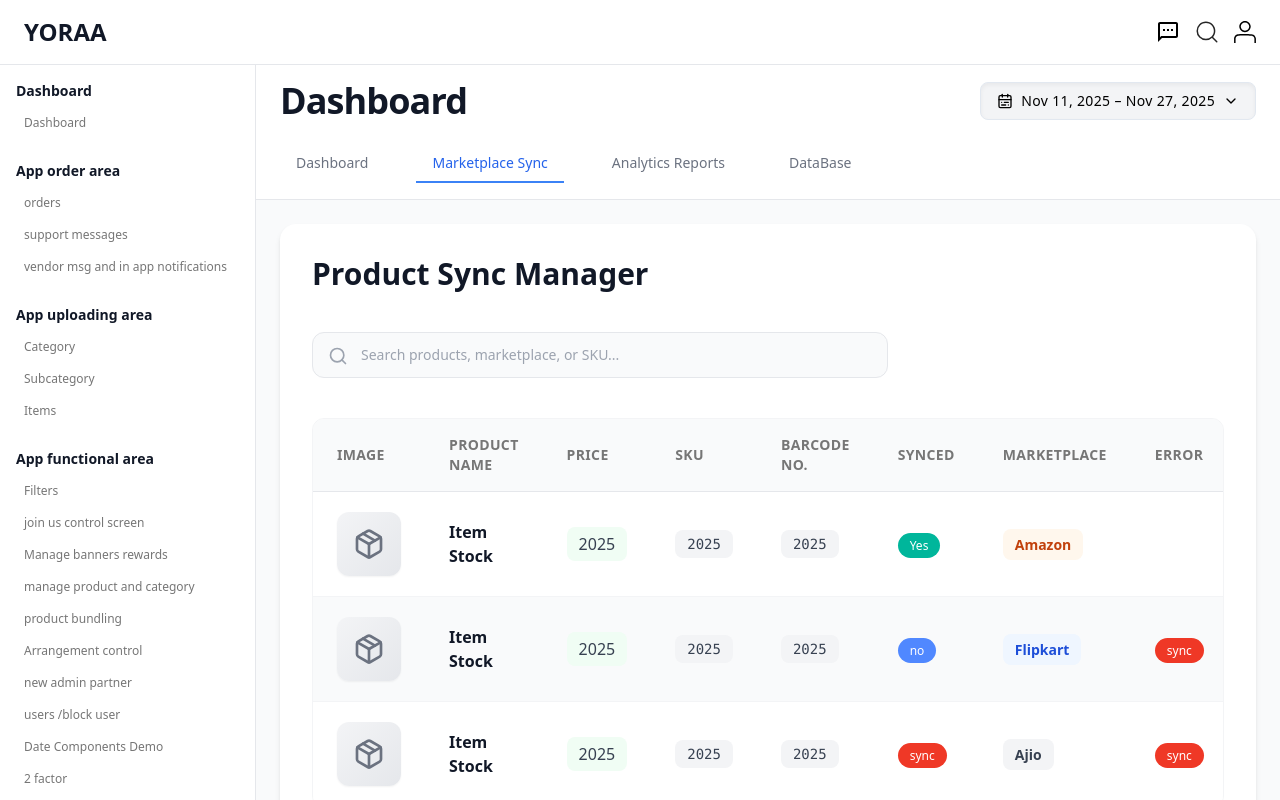
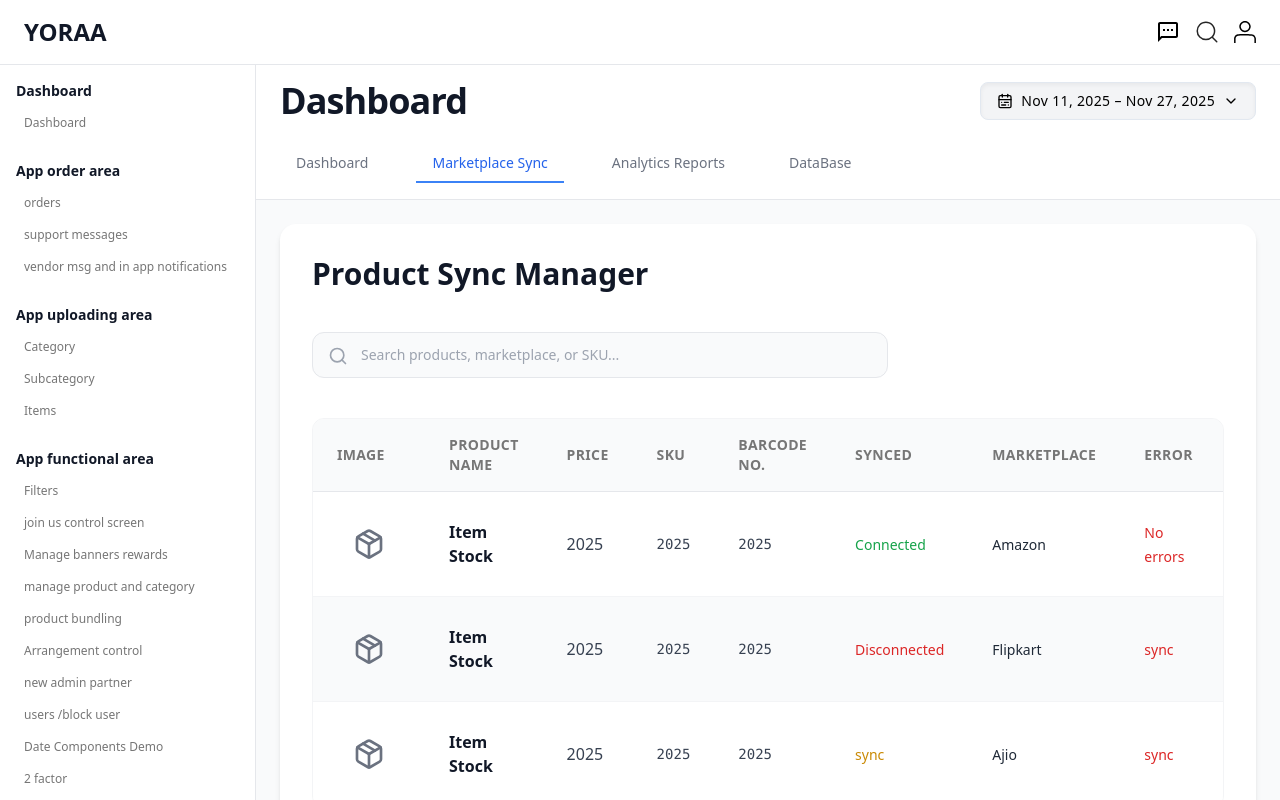
Before and after one commit to rithikmahajan/admin-front-end-backendend-integration, a React (Vite) app: page /database in a window 1280 px wide. Both pictures are taken after a click on the button "Marketplace Sync". Shown: the top 800 px of the page. Built offline with nearby package versions, Linux system fonts and the light colour scheme.

Commit message:
added functionality and improved marketplace sync

```diff
--- a/src/pages/dashboard.jsx
+++ b/src/pages/dashboard.jsx
@@ -120,20 +120,6 @@ const DATE_RANGE_OPTIONS = [
 ];
 
 const TIME_PERIODS = ["07 Days", "30 Days", "6 Months", "7 Days"];
-const MONTHS = [
-  "January",
-  "February",
-  "March",
-  "April",
-  "May",
-  "June",
-  "July",
-  "August",
-  "September",
-  "October",
-  "November",
-  "December",
-];
 
 // Table Headers
 const PRODUCT_SYNC_HEADERS = [
@@ -1950,15 +1936,6 @@ const SalesAnalyticsSection = memo(
               </div>
             )}
           </div>
-
-          {/* Month selector */}
-          <select className="border border-gray-200 rounded-xl px-4 py-2 text-sm focus:ring-2 focus:ring-blue-500 focus:border-blue-500 bg-gray-50/50 hover:bg-gray-50 transition-colors duration-200">
-            {MONTHS.map((month) => (
-              <option key={month} value={month}>
-                {month}
-              </option>
-            ))}
-          </select>
         </div>
       </div>
 
@@ -2204,7 +2181,7 @@ const ProductSyncSection = memo(
                 }`}
               >
                 <td className="py-5 px-6">
-                  <div className="w-16 h-16 bg-gradient-to-br from-gray-100 to-gray-200 rounded-xl flex items-center justify-center group-hover:from-gray-200 group-hover:to-gray-300 transition-all duration-200 shadow-sm">
+                  <div className="w-16 h-16 flex items-center justify-center">
                     <Package className="h-8 w-8 text-gray-500" />
                   </div>
                 </td>
@@ -2212,47 +2189,39 @@ const ProductSyncSection = memo(
                   {product.name}
                 </td>
                 <td className="py-5 px-6 text-gray-700 text-base font-medium">
-                  <span className="bg-green-50 px-3 py-1.5 rounded-lg">
-                    {product.price}
-                  </span>
+                  {product.price}
                 </td>
                 <td className="py-5 px-6 text-gray-700 text-sm">
-                  <span className="bg-gray-100 px-3 py-1.5 rounded-lg font-mono">
+                  <span className="font-mono">
                     {product.sku}
                   </span>
                 </td>
                 <td className="py-5 px-6 text-gray-700 text-sm">
-                  <span className="bg-gray-100 px-3 py-1.5 rounded-lg font-mono">
+                  <span className="font-mono">
                     {product.barcode}
                   </span>
                 </td>
                 <td className="py-5 px-6">
-                  <StatusBadge status={product.synced} />
+                  <span className={`text-sm font-medium ${
+                    product.synced === 'Yes' ? 'text-green-600' :
+                    product.synced === 'no' ? 'text-red-600' : 'text-yellow-600'
+                  }`}>
+                    {product.synced === 'Yes' ? 'Connected' :
+                     product.synced === 'no' ? 'Disconnected' : product.synced}
+                  </span>
                 </td>
                 <td className="py-5 px-6">
-                  <span
-                    className={`text-sm font-semibold capitalize px-3 py-1.5 rounded-lg ${
-                      product.marketplace === "amazon"
-                        ? "bg-orange-50 text-orange-700"
-                        : product.marketplace === "flipkart"
-                        ? "bg-blue-50 text-blue-700"
-                        : product.marketplace === "myntra"
-                        ? "bg-purple-50 text-purple-700"
-                        : product.marketplace === "nykaa"
-                        ? "bg-pink-50 text-pink-700"
-                        : "bg-gray-100 text-gray-700"
-                    }`}
-                  >
+                  <span className="text-sm font-medium text-gray-800 capitalize">
                     {product.marketplace}
                   </span>
                 </td>
                 <td className="py-5 px-6">
-                  {product.error && (
-                    <StatusBadge status={product.error} type="error" />
-                  )}
+                  <span className="text-sm text-red-600 font-medium">
+                    {product.error || 'No errors'}
+                  </span>
                 </td>
                 <td className="py-5 px-6">
-                  <button className="bg-gradient-to-r from-blue-600 to-blue-700 text-white px-5 py-2.5 rounded-xl text-sm font-semibold hover:from-blue-700 hover:to-blue-800 shadow-md hover:shadow-lg transition-all duration-200 transform hover:scale-105 focus:outline-none focus:ring-2 focus:ring-blue-500">
+                  <button className="bg-blue-600 text-white px-4 py-2 rounded-lg text-sm font-medium hover:bg-blue-700 transition-colors duration-200 focus:outline-none focus:ring-2 focus:ring-blue-500 focus:ring-offset-2">
                     Sync Now
                   </button>
                 </td>
@@ -2356,7 +2325,7 @@ const MarketplaceConnectionsSection = memo(({ marketplaces }) => (
         <div className="space-y-5">
           <div className="flex justify-between items-center font-semibold border-b border-gray-200 pb-3 text-gray-600 uppercase text-sm tracking-wide">
             <span>Marketplace</span>
-            <span>Actions</span>
+            <span>Status</span>
           </div>
           {marketplaces.map((marketplace) => (
             <div
@@ -2366,14 +2335,11 @@ const MarketplaceConnectionsSection = memo(({ marketplaces }) => (
               <span className="text-base text-gray-800 capitalize">
                 {marketplace.name}
               </span>
-              <button
-                className={`px-5 py-2 rounded-full text-xs font-medium shadow-sm hover:opacity-90 transition-all duration-200 focus:outline-none focus:ring-2 focus:ring-offset-2 ${
-                  STATUS_COLORS[marketplace.status] ||
-                  STATUS_COLORS["not connected"]
-                }`}
-              >
-                {marketplace.status}
-              </button>
+              <span className={`text-sm font-medium ${
+                marketplace.status === 'connected' ? 'text-green-600' : 'text-red-600'
+              }`}>
+                {marketplace.status === 'connected' ? 'Connected' : 'Disconnected'}
+              </span>
             </div>
           ))}
         </div>
@@ -2384,21 +2350,29 @@ const MarketplaceConnectionsSection = memo(({ marketplaces }) => (
           Connected accounts
         </h3>
         <div className="space-y-5">
-          <div className="flex justify-between items-center font-semibold border-b border-gray-200 pb-3 text-gray-600 uppercase text-sm tracking-wide">
+          <div className="grid grid-cols-3 gap-4 font-semibold border-b border-gray-200 pb-3 text-gray-600 uppercase text-sm tracking-wide">
             <span>Seller ID</span>
             <span>Last Sync</span>
+            <span>Action</span>
           </div>
           {marketplaces.map((marketplace) => (
             <div
               key={`connected-${marketplace.id}`}
-              className="flex justify-between items-center py-2 border-b border-dashed border-gray-100"
+              className="grid grid-cols-3 gap-4 items-center py-3 border-b border-dashed border-gray-100"
             >
-              <span className="text-sm text-gray-700 font-mono truncate max-w-[160px]">
+              <span className="text-sm text-gray-700 font-mono truncate">
                 {marketplace.sellerId || "Not connected"}
               </span>
               <span className="text-sm text-gray-600">
                 {marketplace.lastSync || "Never"}
               </span>
+              <div className="flex justify-start">
+                {marketplace.status === 'connected' && (
+                  <button className="bg-blue-600 text-white px-3 py-1.5 rounded-lg text-xs font-medium hover:bg-blue-700 transition-colors duration-200 focus:outline-none focus:ring-2 focus:ring-blue-500 focus:ring-offset-1">
+                    Sync Now
+                  </button>
+                )}
+              </div>
             </div>
           ))}
         </div>
@@ -2443,14 +2417,16 @@ const SyncLogsSection = memo(({ syncLogs }) => (
                 {log.marketplace}
               </td>
               <td className="py-4 px-5">
-                <StatusBadge status={log.status} />
+                <span className={`text-sm font-medium ${
+                  log.status === 'success' ? 'text-green-600' : 'text-red-600'
+                }`}>
+                  {log.status === 'success' ? 'Success' : 'Failed'}
+                </span>
               </td>
               <td className="py-4 px-5">
-                {log.error ? (
-                  <StatusBadge status={log.error} type="error" />
-                ) : (
-                  <span className="text-gray-400 text-sm">No errors</span>
-                )}
+                <span className="text-sm text-gray-700">
+                  {log.error || 'No errors'}
+                </span>
               </td>
             </tr>
           ))}
```
